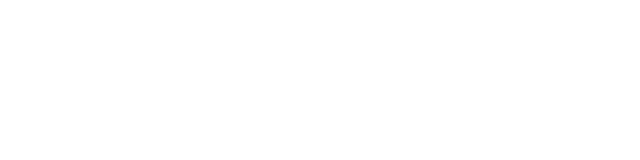
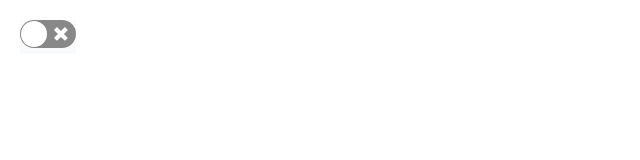
Before and after one commit to LucasLeibs/rental-application, a React (Create React App) app in the folder client/: page / in a window 1280 px wide. Shown: the top 160 px of the page, without its empty margins (0-640 px from the left). Built offline with nearby package versions, Linux system fonts and the light colour scheme.

Commit message:
working on dark mode toggle with react switch

```diff
--- a/client/package.json
+++ b/client/package.json
@@ -10,6 +10,7 @@
     "react-dom": "^17.0.1",
     "react-router-dom": "^5.2.0",
     "react-scripts": "4.0.2",
+    "react-switch": "^6.0.0",
     "react-toastify": "^7.0.3",
     "web-vitals": "^1.0.1"
   },
--- a/client/src/App.js
+++ b/client/src/App.js
@@ -6,9 +6,15 @@ import {BrowserRouter as Router, Switch, Route, Redirect} from "react-router-dom
 import Home from './components/Home'
 import Login from './components/Login'
 import Register from './components/Register'
+import {default as Switchy} from "react-switch"
+
 
 function App() {
 const [isAuthenticated, setIsAuthenticated] = useState(false)
+const [checked, setChecked] = useState(false);
+const handleChange = nextChecked => {
+  setChecked(nextChecked);
+};
 
   const setAuth = (boolean) => {
   setIsAuthenticated(boolean)
@@ -16,7 +22,15 @@ const [isAuthenticated, setIsAuthenticated] = useState(false)
   return (
    <Fragment>
      <Router>
-       <div>
+       <div className="static">
+         <div className="absolute top-5 left-5 bg-gray-50">
+         <Switchy
+          onChange={handleChange}
+          checked={checked}
+          className="react-switch"
+          >
+         </Switchy>
+         </div>
        <Switch>
          <Route exact path="/login" render={props => !isAuthenticated ? <Login {...props} setAuth={setAuth} /> : <Redirect to="/home"/>} />
          <Route exact path="/register" render={props => !isAuthenticated ? <Register {...props} setAuth={setAuth} /> : <Redirect to="/login"/>} />
--- a/client/tailwind.config.js
+++ b/client/tailwind.config.js
@@ -3,7 +3,7 @@ const colors = require('tailwindcss/colors')
 module.exports = {
   purge: [],
   presets: [],
-  darkMode: 'class', // or 'media' or 'class'
+  darkMode: 'media', // or 'media' or 'class'
   theme: {
     screens: {
       sm: '640px',
```
Also changed, not shown: 1 other file (tests, documents, lock files or other folders).
